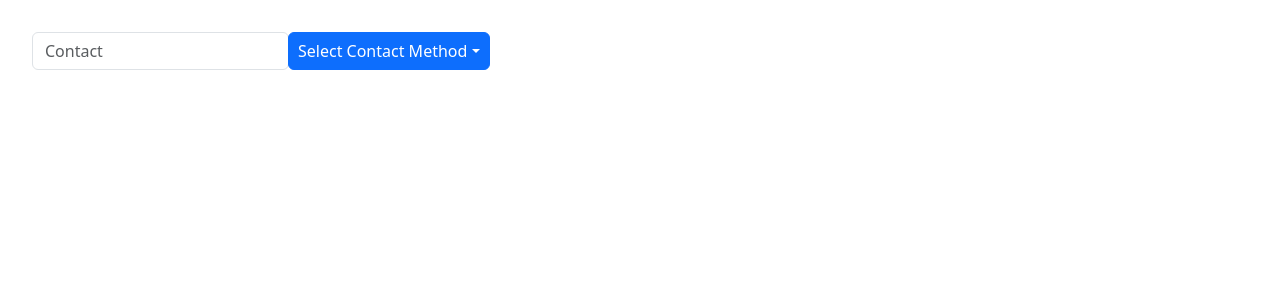
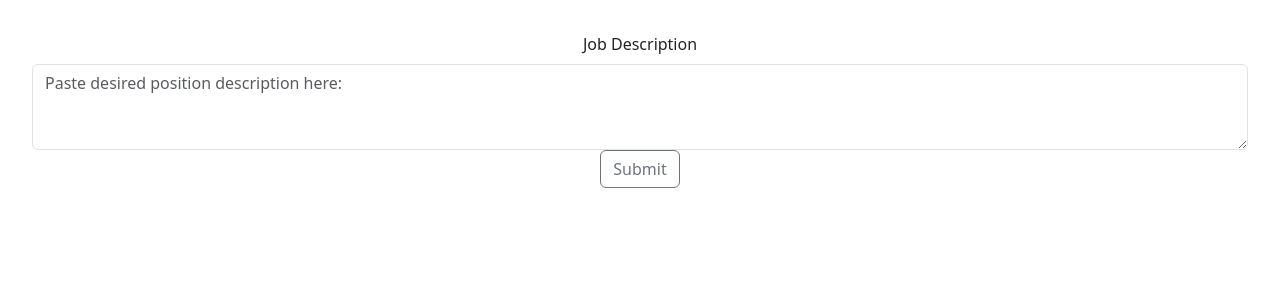
Before and after one commit to purple-affogato/RezoomAI, a React (Vite) app in the folder frontend/: page / in a window 1280 px wide. Shown: the top 300 px of the page. Built offline with nearby package versions, Linux system fonts and the light colour scheme.

Commit message:
jobpage updated

```diff
--- a/frontend/src/App.jsx
+++ b/frontend/src/App.jsx
@@ -2,13 +2,14 @@ import { useState } from 'react'
 import {Routes, Route} from 'react-router-dom'
 import ContactEntry from './assets/ContactEntry'
 import 'bootstrap/dist/css/bootstrap.min.css';
+import JobEntry from './jobpage';
 
 import './App.css'
 
 function App() {
   return(
   <Routes>
-    <Route path="/" element={<ContactEntry/>}>
+    <Route path="/" element={<JobEntry/>}>
       {/* <Route path="" element={}/> */}
     </Route>
 
```
